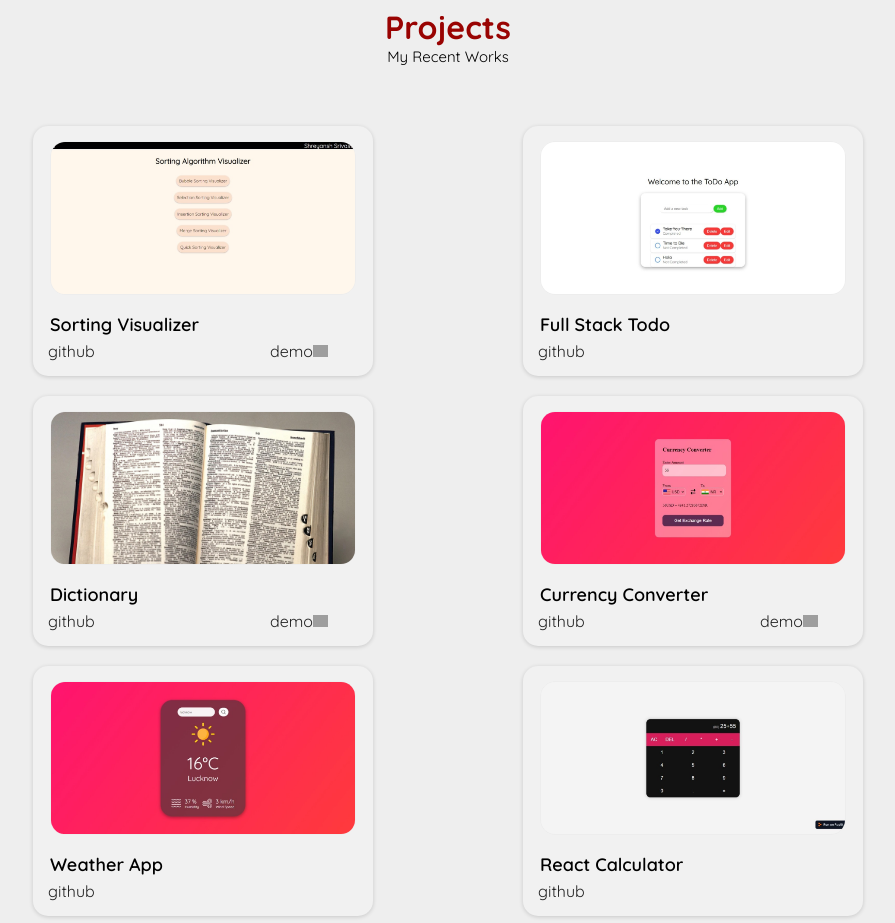
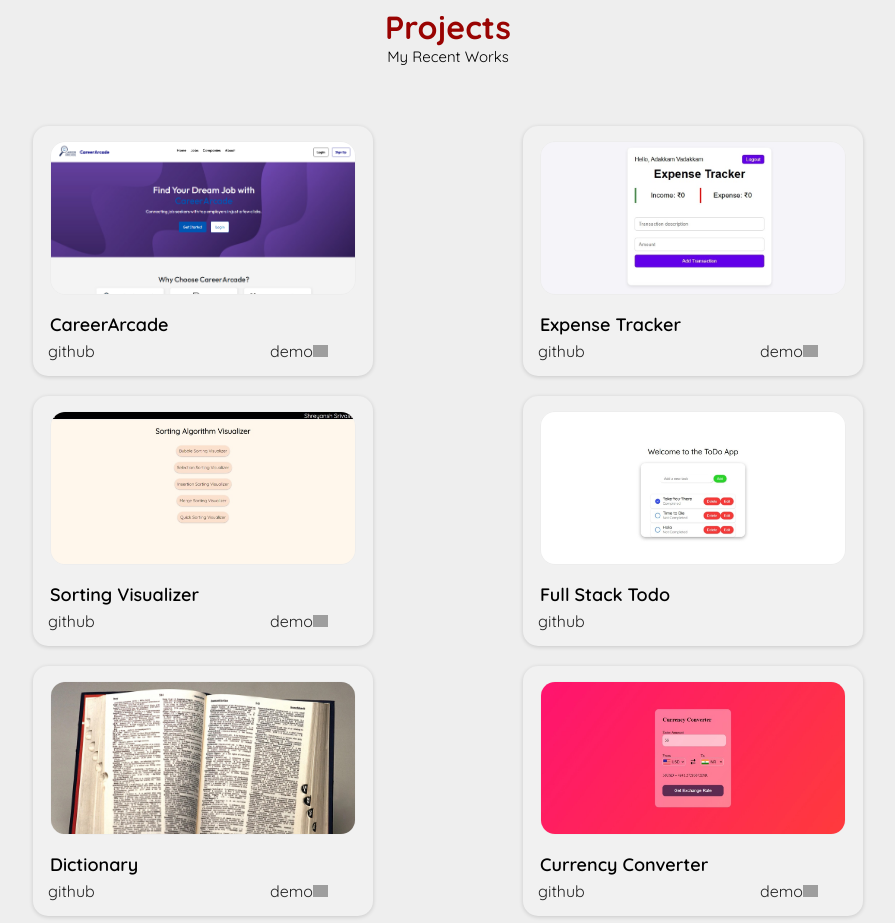
Before and after one commit to Shreyanshs1/Portfolio, a React (Create React App) app: page / in a window 1280 px wide. Shown: the part 1820-2743 px from the top of the page, without its empty margins (192-1087 px from the left). Built offline with nearby package versions, Linux system fonts and the light colour scheme; grey boxes are pictures that could not be loaded; a web font is replaced by a local one.

Commit message:
Add two new Projects to portfolio

```diff
--- a/src/Components/Projects.js
+++ b/src/Components/Projects.js
@@ -6,7 +6,8 @@ import Dictionary from '../assets/Screenshot/dictionary.jpg'
 import Currency from '../assets/Screenshot/currency.jpeg'
 import Weather from '../assets/Screenshot/weather.jpeg'
 import Calculator from '../assets/Screenshot/reactCalc.jpeg'
-
+import Expense from '../assets/Screenshot/expense.jpeg'
+import Career from '../assets/Screenshot/Career.png'
 import '../StyleSheets/Projects.css'
 import line from '../assets/Line-Design.svg'
 
@@ -14,41 +15,55 @@ function Projects() {
   const projects = [
     {
       id:1,
+      name:"CareerArcade",
+      image:Career,
+      github:"https://github.com/Shreyanshs1/CareerArcade",
+      demo:"https://careerarcade.vercel.app/"
+    },
+    {
+      id:2,
+      name:"Expense Tracker",
+      image:Expense,
+      github:"https://github.com/Shreyanshs1/ExpenseTracker",
+      demo:"https://expensetracker-eta-fawn.vercel.app/login"
+    },
+    {
+      id:3,
       name:"Sorting Visualizer",
       image:Visualizer,
       github:"https://github.com/Shreyanshs1/Sorting-Visualizer.git",
       demo:"https://shreyanshs1.github.io/Sorting-Visualizer/"
     },
     {
-      id:2,
+      id:4,
       name:"Full Stack Todo",
       image:Todo,
       github:"https://github.com/Shreyanshs1/todo.git",
       demo:null
     },
     {
-      id:3,
+      id:5,
       name:"Dictionary",
       image:Dictionary,
       github:"https://github.com/Shreyanshs1/Dictionary",
       demo:"https://shreyanshs1.github.io/Dictionary/"
     }
     ,{
-      id:4,
+      id:6,
       name:"Currency Converter",
       image:Currency,
       github:"https://github.com/Shreyanshs1/Currency-Converter",
       demo:"https://shreyanshs1.github.io/Currency-Converter/"
     },
     {
-      id:5,
+      id:7,
       name:"Weather App",
       image:Weather,
       github:"https://github.com/Shreyanshs1/react-weather-app/tree/main",
       demo:null
     },
     {
-      id:6,
+      id:8,
       name:"React Calculator",
       image:Calculator,
       github:"https://replit.com/@Shreyansh1807/React-Calculator",
```
Also changed, not shown: src/assets/Screenshot/Career.png (added), src/assets/Screenshot/expense.jpeg (added).
